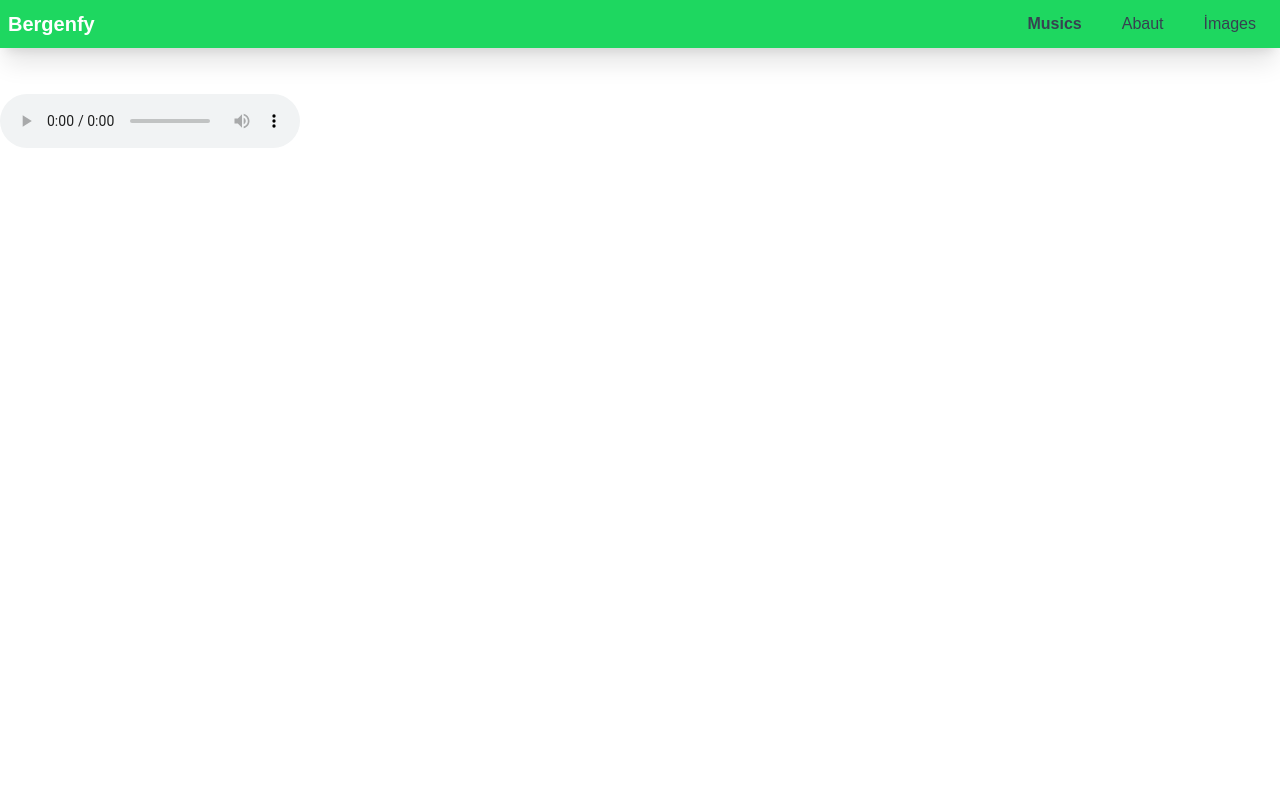
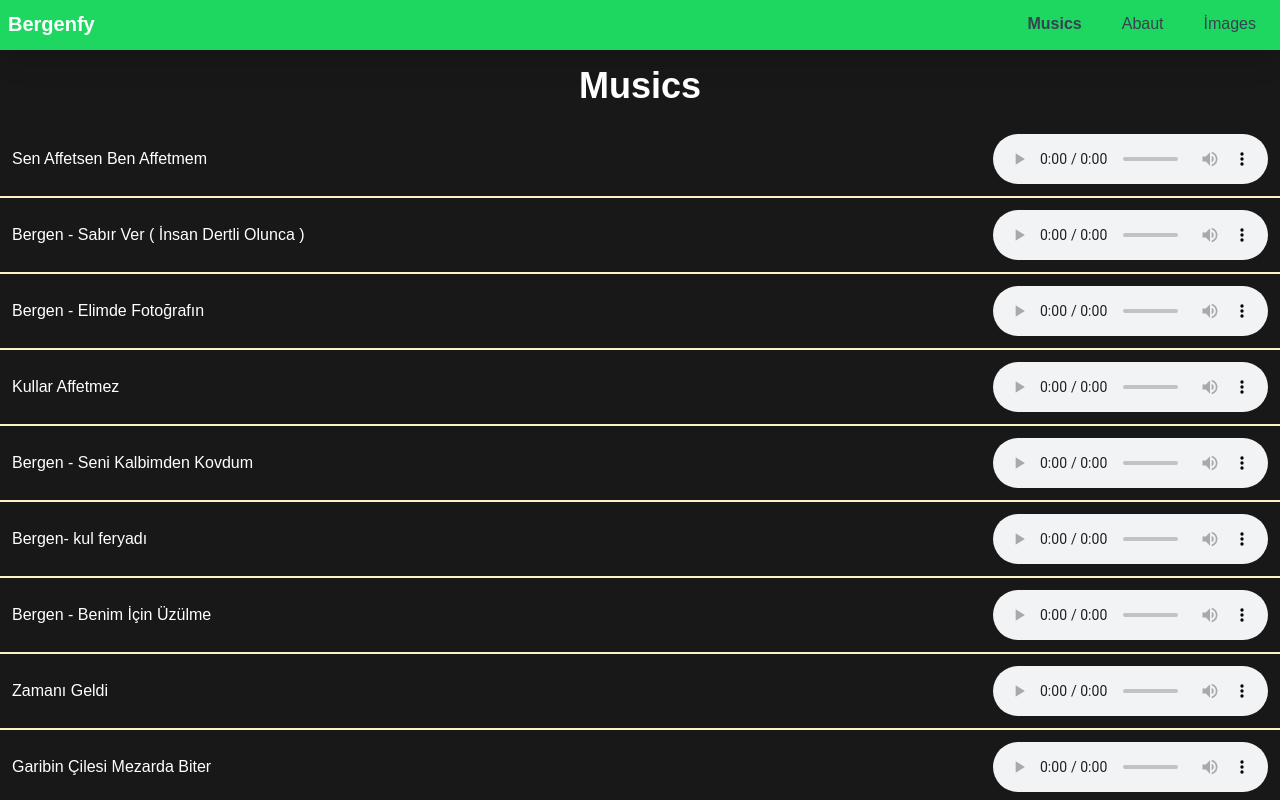
Before and after one commit to mucahitdev/bergenfy, a React (Create React App) app: page /musics in a window 1280 px wide. Shown: the top 800 px of the page. Built offline with nearby package versions, Linux system fonts and the light colour scheme.

Commit message:
Musics page tamamlandı

```diff
--- a/package.json
+++ b/package.json
@@ -9,6 +9,7 @@
     "react": "^17.0.2",
     "react-audio-player": "^0.17.0",
     "react-dom": "^17.0.2",
+    "react-photo-album": "^1.11.0",
     "react-player": "^2.9.0",
     "react-router-dom": "^6.2.2",
     "react-scripts": "5.0.0",
--- a/src/App.js
+++ b/src/App.js
@@ -3,6 +3,7 @@ import Home from './pages/Home';
 import { Routes, Route } from "react-router-dom";
 import Musics from './pages/Musics';
 import Navbar from './components/Navbar';
+import Images from './pages/Images';
 
 
 
@@ -14,11 +15,10 @@ function App() {
   return (
     <div className="App">
       <Navbar />
-
-
       <Routes>
         <Route  path="/" element={<Home />} />
         <Route  path="musics" element={<Musics />} />
+        <Route  path="images" element={<Images />} />
       </Routes>
 
     </div>
--- /dev/null
+++ b/src/components/Music.jsx
@@ -0,0 +1,25 @@
+import React from 'react';
+import ReactPlayer from 'react-player'
+
+const Music = ({ title, url, auto }) => {
+    return (<>
+        <div className='flex flex-col sm:flex-row sm:justify-between item-center border-b-2 border-amber-100 last:border-0 justify-center px-3'>
+            <div className='flex justify-center my-4 sm:my-0'>
+                <p className='text-white sm:my-auto'> {title} </p>
+            </div>
+            <div className='flex justify-center mb-4 sm:mb-0 py-3 sm:items-center'>
+            <ReactPlayer
+                url={url}
+                width="275px"
+                height="50px"
+                playing={auto}
+                controls={true}
+            />
+            </div>
+
+        </div>
+        </>
+    )
+}
+
+export default Music
--- a/src/components/Navbar.jsx
+++ b/src/components/Navbar.jsx
@@ -3,7 +3,7 @@ import { NavLink, Link } from 'react-router-dom';
 
 const Navbar = () => {
     return (
-        <nav className="px-2  py-2.5  bg-[#1ed760] shadow-xl">
+        <nav className="px-2  py-2.5  bg-[#1ed760] shadow-xl min-h-[50px] sticky top-0 z-50">
             <div className="container flex  justify-between items-center mx-auto">
                 <Link className="flex items-center" to="/">
                     <span className="text-xl font-bold text-white">Bergenfy</span>
--- /dev/null
+++ b/src/components/songdata.js
@@ -0,0 +1,63 @@
+export const songs = [
+    {
+        title:"Sen Affetsen Ben Affetmem",
+        url:"https://www.mboxdrive.com/senaffet.mp3",
+        auto:false
+    },
+    {
+        title:"Bergen - Sabır Ver ( İnsan Dertli Olunca )",
+        url:"https://www.mboxdrive.com/sabirver.mp3",
+        auto:false
+    },
+    {
+        title:"Bergen - Elimde Fotoğrafın",
+        url:"https://www.mboxdrive.com/elimdefotografin.mp3",
+        auto:false
+    },
+    {
+        title:"Kullar Affetmez",
+        url:"https://www.mboxdrive.com/Kullar%20Affetmez.mp3",
+        auto:false
+    },
+    {
+        title:"Bergen - Seni Kalbimden Kovdum",
+        url:"https://www.mboxdrive.com/Bergen%20-%20Seni%20Kalbimden%20Kovdum.mp3",
+        auto:false
+    },
+    {
+        title:"Bergen- kul feryadı",
+        url:"https://www.mboxdrive.com/Bergen-%20kul%20feryad%C4%B1.mp3",
+        auto:false
+    },
+    {
+        title:"Bergen - Benim İçin Üzülme",
+        url:"https://www.mboxdrive.com/Bergen%20-%20Benim%20I%CC%87c%CC%A7in%20U%CC%88zu%CC%88lme.mp3",
+        auto:false
+    },
+    {
+        title:"Zamanı Geldi",
+        url:"https://www.mboxdrive.com/Bergen%20-%20Zaman%C4%B1%20Geldi.mp3",
+        auto:false
+    },
+    {
+        title:"Garibin Çilesi Mezarda Biter",
+        url:"https://www.mboxdrive.com/Bergen%20-%20Garibin%20C%CC%A7ilesi%20Mezarda%20Biter.mp3",
+        auto:false
+    },
+    {
+        title:"Onu Da Yak Tanrım",
+        url:"https://www.mboxdrive.com/Onu%20Da%20Yak%20Tanr%C4%B1m.mp3",
+        auto:false
+    },
+    {
+        title:"Kader Diyemezsin",
+        url:"https://www.mboxdrive.com/Bergen%20-%20Kader%20Diyemezsin.mp3",
+        auto:false
+    },
+    {
+        title:"Sevgilim Ol",
+        url:"https://www.mboxdrive.com/Bergen-Sevgilim%20Ol.mp3",
+        auto:false
+    },
+
+]
--- a/src/index.css
+++ b/src/index.css
@@ -2,9 +2,18 @@
 @tailwind components;
 @tailwind utilities;
 @import url('https://fonts.googleapis.com/css2?family=Signika:wght@300;700&display=swap');
-body {
+html,body {
     font-family: 'Signika', sans-serif;
+    height: 100vh;
 }
 .is-active span {
     color: aqua;
 }
+.h-my {
+    height: calc(100vh - 50px);
+}
+.react-photo-album--photo {
+    padding:1px;
+   border:1px solid #021a40;
+   background-color:#ff0;
+}
--- a/src/pages/Home.jsx
+++ b/src/pages/Home.jsx
@@ -1,11 +1,16 @@
 import React from 'react'
 
 const Home = () => {
-  return (
-    <div>
-        Home
-    </div>
-  )
+    const bergenHomeImage = "https://iaahbr.tmgrup.com.tr/0fa0f3/0/0/0/0/0/0?u=https://iahbr.tmgrup.com.tr/album/2021/10/01/1633068442920.jpg&l=1"
+    return (
+        <div className='bg-[#181818]'>
+            <div className='container mx-auto flex flex-col items-center justify-center h-my'>
+                <img src={bergenHomeImage} alt="Bergen" className='rounded-full w-60 h-60  sm:w-80 sm:h-80 border-4 border-lime-500 mb-8' />
+                <h1 className='text-white text-7xl mb-8'>Bergen</h1>
+                <p className='text-white text-center max-w-2xl px-8'>Belgin Sarılmışer veya bilinen sahne adıyla Bergen, Türk arabesk-fantezi şarkıcı ve oyuncu. Bergen, yaşam ve ölüm hikayesiyle Türkiye’de kadına karşı şiddetin sembol isimlerinden ve yüzlerinden biri olmuştur.</p>
+            </div>
+        </div>
+    )
 }
 
 export default Home
--- /dev/null
+++ b/src/pages/Images.jsx
@@ -0,0 +1,40 @@
+import PhotoAlbum from "react-photo-album";
+
+const Images = () => {
+    const photos = [
+        {
+            src: "https://upload.wikimedia.org/wikipedia/tr/b/ba/Belgin_Sar%C4%B1lm%C4%B1%C5%9Fer.jpg",
+            width: 285,
+            height: 410
+        },
+        {
+            src: "https://icdn.ensonhaber.com/resimler/diger/kok/2020/07/15/bergen_760.jpg",
+            width: 750,
+            height: 841
+        },
+        {
+            src: "",
+            width: 142,
+            height: 205
+        },
+        {
+            src: "",
+            width: 142,
+            height: 205
+        },
+        {
+            src: "",
+            width: 142,
+            height: 205
+        },
+    ];
+    return (
+        <div className="bg-[#181818]">
+            <div className="container mx-auto">
+                <PhotoAlbum layout="masonry" photos={photos}  />
+            </div>
+        </div>
+    )
+}
+
+export default Images
--- a/src/pages/Musics.jsx
+++ b/src/pages/Musics.jsx
@@ -1,16 +1,22 @@
 import React from 'react'
-import ReactPlayer from 'react-player'
+import Music from '../components/Music';
+import { songs } from '../components/songdata';
 
 const Musics = () => {
+
+
+
+
     return (
-        <div>
-            <ReactPlayer
-                url="https://www.mboxdrive.com/senaffet.mp3"
-                width="300px"
-                height="100px"
-                playing={true}
-                controls={true}
-            />
+        <div className='bg-[#181818] '>
+            <div className='container mx-auto flex  flex-col'>
+            <span className='mx-auto text-white font-bold text-4xl my-4'>Musics</span>
+
+            {
+                songs.map((item,id) => (<Music key={id} {...item} />))
+            }
+
+            </div>
         </div>
     )
 }
```
Also changed, not shown: 1 other file (tests, documents, lock files or other folders).
